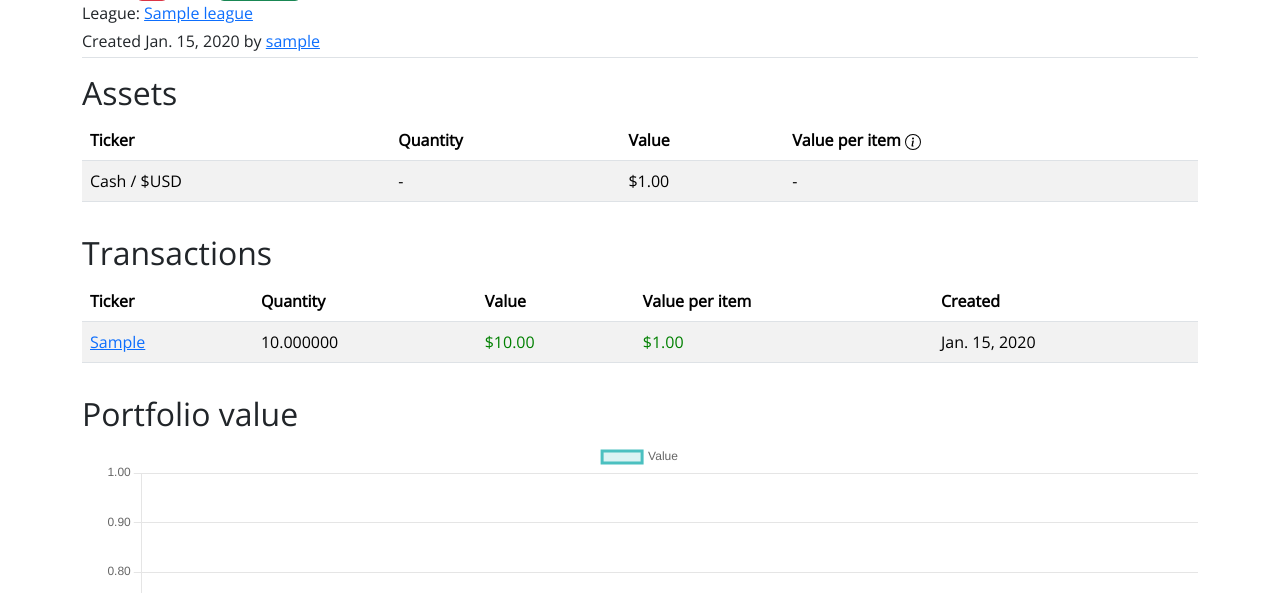
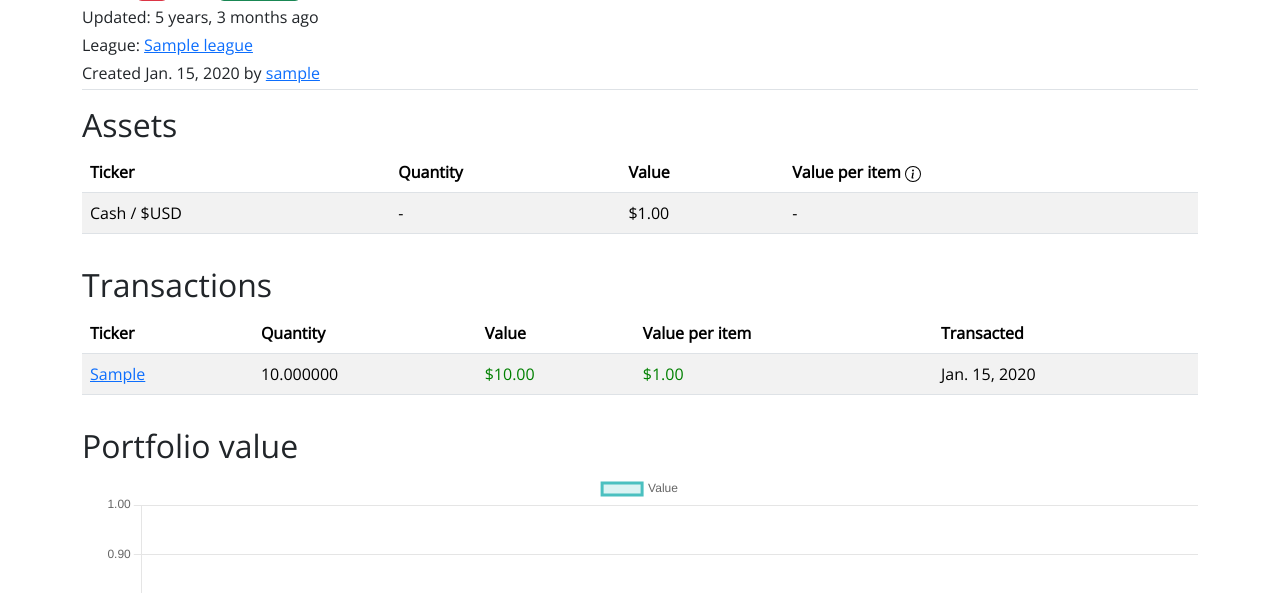
Before and after one commit to brianbianchi/portfolio, a Django app: template templates/portfolio/portfolio.html in a window 1280 px wide. Shown: the part 203-796 px from the top of the page. Run offline with Django 4.2, Linux system fonts and the light colour scheme; tables that the repository leaves empty hold one stand-in row (values such as "Sample post"); the template is opened without the code that fills it: values that come from a table or form of the project are taken from there, most other values are stand-ins (such as "Sample title", 1, 10 or a date in 2020); parts of the project's set-up code (start-up, migrations or seed data) failed here and were passed over.

Commit message:
Last updated

```diff
--- a/core/settings.py
+++ b/core/settings.py
@@ -13,6 +13,11 @@ https://docs.djangoproject.com/en/4.2/ref/settings/
 from dotenv import load_dotenv
 from pathlib import Path
 import os
+import re
+from django.template import base as template_base
+
+# Add support for multi-line template tags
+template_base.tag_re = re.compile(template_base.tag_re.pattern, re.DOTALL)
 
 load_dotenv()
 
--- a/portfolio/views/portfolio.py
+++ b/portfolio/views/portfolio.py
@@ -11,7 +11,7 @@ def view_portfolio(request, id):
         return HttpResponseNotAllowed
     try:
         portfolio = Portfolio.objects.get(id=id)
-        txns = Transaction.objects.filter(portfolio=portfolio).order_by("created")
+        txns = Transaction.objects.filter(portfolio=portfolio).order_by("-created")
         txns_page = request.GET.get("txns-page") or 1
         txns_paged = paginate(txns, txns_page)
         assets = Asset.objects.filter(portfolio=portfolio).order_by(
@@ -19,7 +19,9 @@ def view_portfolio(request, id):
         )
         assets_page = request.GET.get("assets-page") or 1
         assets_paged = paginate(assets, assets_page)
-        snapshots = Snapshot.objects.filter(portfolio=portfolio).order_by("created")
+        snapshots = Snapshot.objects.filter(portfolio=portfolio).order_by("created")[
+            :100
+        ]
         dates = [snapshot.created.strftime("%Y-%m-%d") for snapshot in snapshots]
         values = [str(snapshot.value) for snapshot in snapshots]
         context = {
--- a/templates/components/portfolios_list.html
+++ b/templates/components/portfolios_list.html
@@ -21,7 +21,6 @@
         </th>
         <th scope="col">Day change</th>
         <th scope="col">Total change</th>
-        <th scope="col">Last updated</th>
         <th scope="col">Created</th>
       </tr>
     </thead>
@@ -48,7 +47,6 @@
             {{portfolio.total_change|floatformat:2|intcomma}} ({{portfolio.total_perc_change|floatformat:2|intcomma}}%)
           </span>
         </td>
-        <td>{{portfolio.last_updated|naturaltime}}</td>
         <td>{{portfolio.created|naturalday}}</td>
       </tr>
       {% endfor %}
--- a/templates/components/transactions_list.html
+++ b/templates/components/transactions_list.html
@@ -9,7 +9,7 @@
                 <th scope="col">Quantity</th>
                 <th scope="col">Value</th>
                 <th scope="col">Value per item</th>
-                <th scope="col">Created</th>
+                <th scope="col">Transacted</th>
             </tr>
         </thead>
         <tbody>
--- a/templates/core/home.html
+++ b/templates/core/home.html
@@ -18,8 +18,10 @@
             <a href="{% url 'create_portfolio' league_id=1 %}" role="button" class="btn btn-primary btn-sm mb-2">
                 Create a{% if my_portfolios %}nother{% endif %} Portfolio
             </a>
-            {% include '../components/portfolios_list.html' with portfolios=my_portfolios
-            page_query="my-portfolios-page" %}
+            {% include '../components/portfolios_list.html' with
+            portfolios=my_portfolios
+            page_query="my-portfolios-page"
+            %}
         </div>
         {% endif %}
 
--- a/templates/portfolio/portfolio.html
+++ b/templates/portfolio/portfolio.html
@@ -6,20 +6,21 @@
 <div class="border-bottom mb-2">
     <h1>{{portfolio.name}}</h1>
     <h3>${{portfolio.value|intcomma}}</h3>
-    <span>
+    <p class="mb-1">
         Today:
         <span class="badge text-bg-{% if portfolio.day_change >= 0 %}success{% else %}danger{% endif %}">
             {{portfolio.day_change|floatformat:2|intcomma}}
             ({{portfolio.day_perc_change|floatformat:2|intcomma}}%)
         </span>
-    </span>
-    <span>
         Total:
         <span class="badge text-bg-{% if portfolio.total_change >= 0 %}success{% else %}danger{% endif %}">
             {{portfolio.total_change|floatformat:2|intcomma}}
             ({{portfolio.total_perc_change|floatformat:2|intcomma}}%)
         </span>
-    </span>
+    </p>
+    <p class="mb-1">
+        Updated: {{portfolio.last_updated|naturaltime}}
+    </p>
     <p class="mb-1">
         League: <a href="{% url 'view_league' id=portfolio.league.id %}">
             {{portfolio.league.name}}
```
